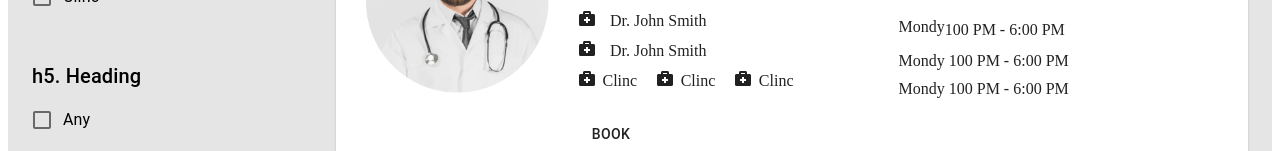
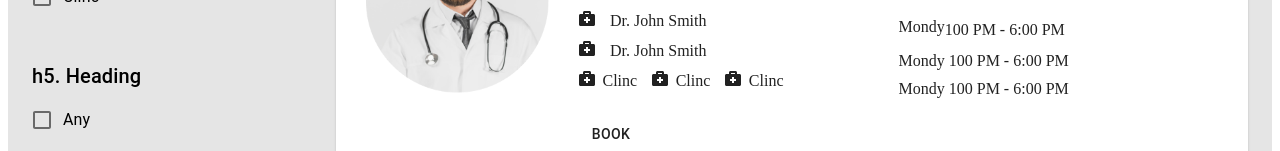
Before and after one commit to afifym/healovo, a React (Create React App) app: page / in a window 1280 px wide. Shown: the part 553-704 px from the top of the page. Built offline with nearby package versions, Linux system fonts and the light colour scheme.

Commit message:
enhancment UI

```diff
--- a/src/components/SearchCard/SearchCard.jsx
+++ b/src/components/SearchCard/SearchCard.jsx
@@ -55,7 +55,7 @@ const ContactDoctorWraper = styled(Box)`
   display: flex;
 `;
 const ContactDoctor = styled(Box)`
-  padding-right: 20px;
+  padding-right: 15px;
 `;
 
 const goldColor = { color: "#FEC565" };
```
